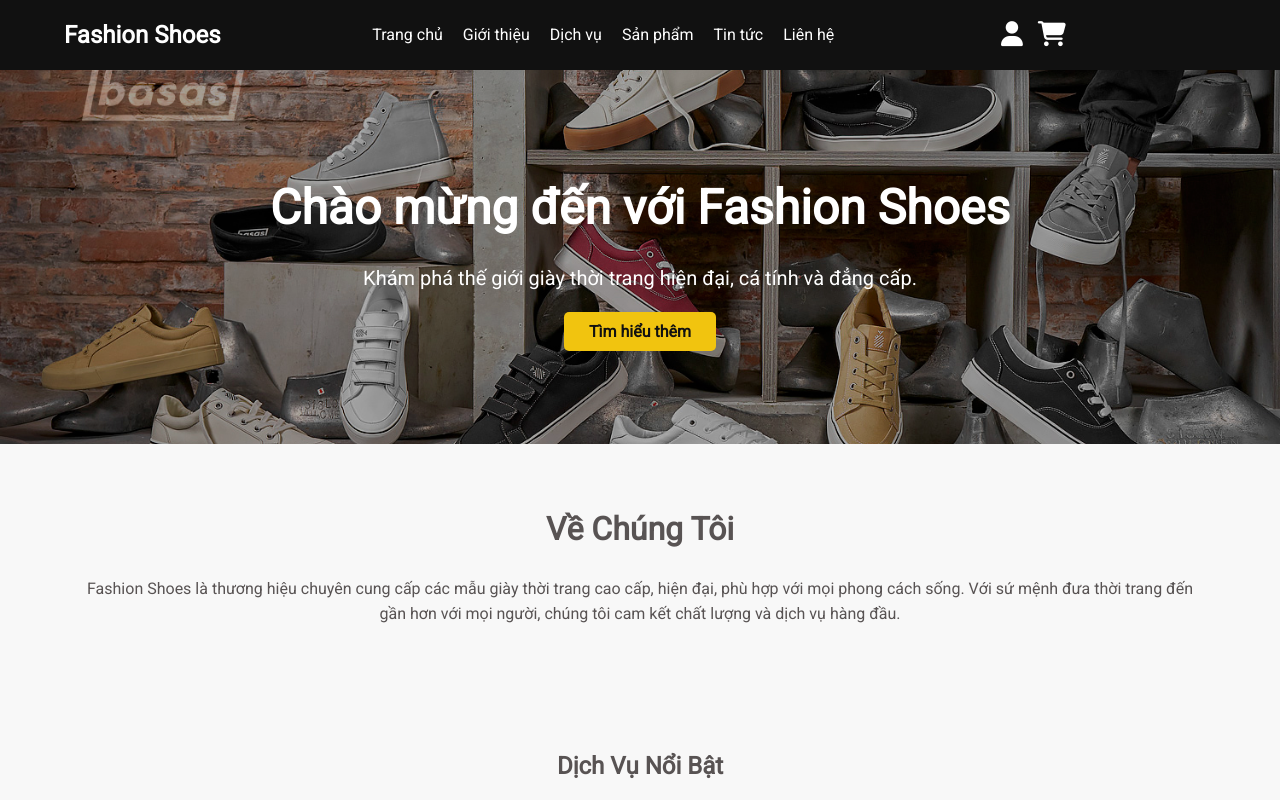
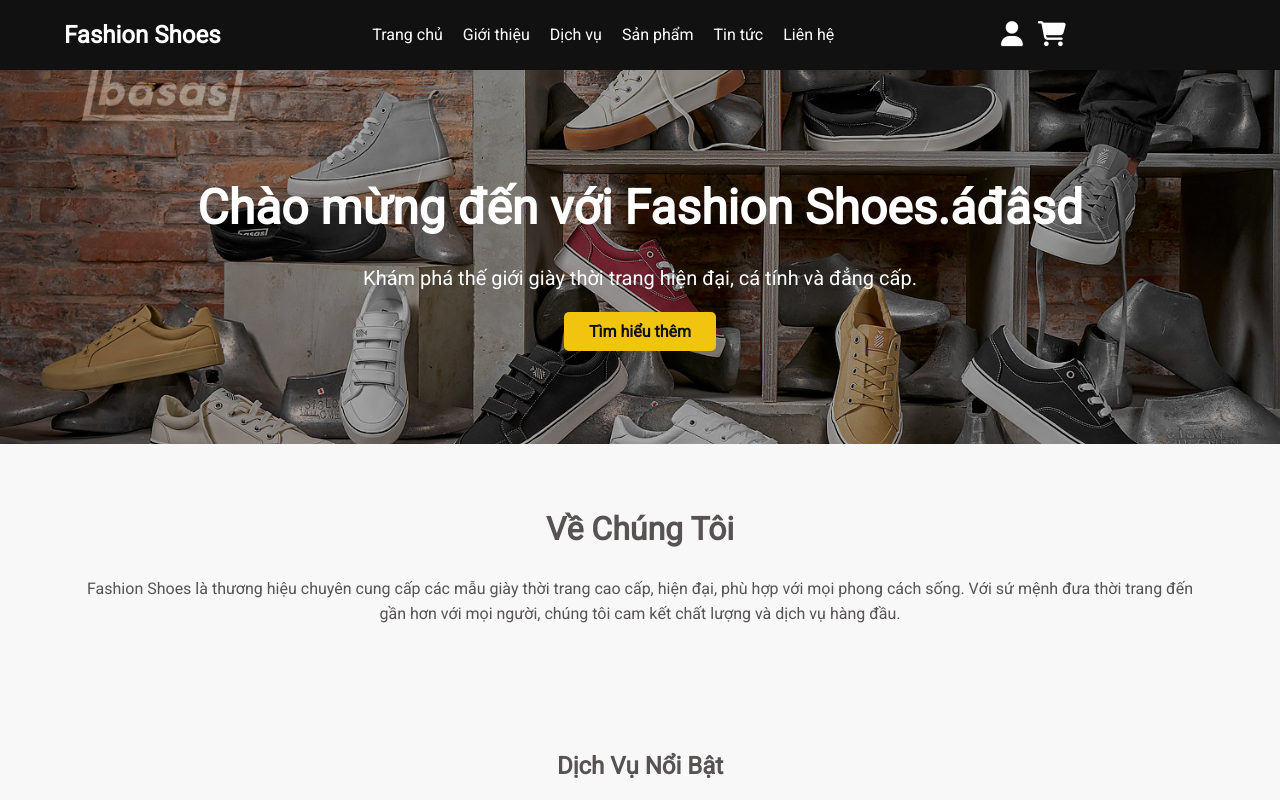
Before and after one commit to tanphuc2k5/web_gk2, a plain HTML site: page index.html in a window 1280 px wide. Shown: the top 800 px of the page. Drawn offline with Linux system fonts and the light colour scheme.

```diff
--- a/index.html
+++ b/index.html
@@ -32,7 +32,7 @@
 
   <section class="banner">
     <div class="banner-content">
-      <h1>Chào mừng đến với Fashion Shoes</h1>
+      <h1>Chào mừng đến với Fashion Shoes.áđâsd</h1>
       <p>Khám phá thế giới giày thời trang hiện đại, cá tính và đẳng cấp.</p>
       <a href="gth.html" class="btn">Tìm hiểu thêm</a>
     </div>
```
